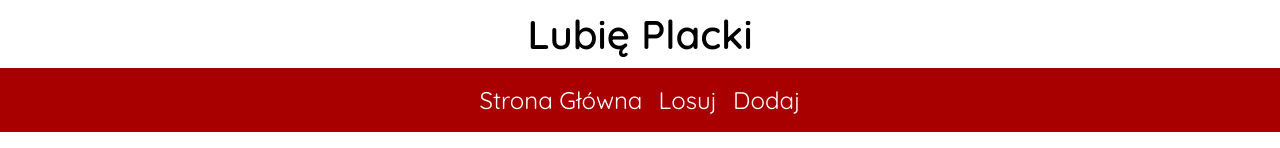
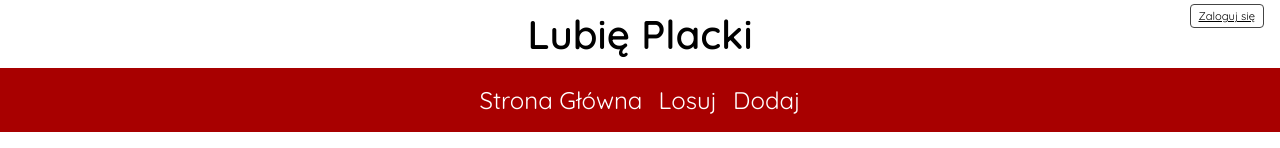
Before and after one commit to krupinskij/lubie-placki-fe, an Angular app: page / in a window 1280 px wide. Shown: the top 148 px of the page. Built offline with nearby package versions, Linux system fonts and the light colour scheme; no server answers.

Commit message:
Add auth

```diff
--- a/src/app/header/header.component.html
+++ b/src/app/header/header.component.html
@@ -1,5 +1,13 @@
 <header>
   <h1>Lubię Placki</h1>
+  <span class="userInfo">
+    @if (me$ | async; as me) {
+    <span>Jesteś zalogowana/y jako {{ me.name }}</span>
+    <a href="http://localhost:8080/auth/logout">Wyloguj się</a>
+    } @else {
+    <a href="http://localhost:8080/auth/login">Zaloguj się</a>
+    }
+  </span>
   <nav>
     <ul>
       @for (item of navItems; track item.name) {
--- a/src/app/header/header.component.scss
+++ b/src/app/header/header.component.scss
@@ -35,3 +35,17 @@ ul {
     text-decoration: underline;
   }
 }
+
+.userInfo {
+  position: absolute;
+  inset: var(--spacing-2) var(--spacing-2) auto auto;
+  font: var(--font-sm);
+
+  a {
+    color: var(--color-text-primary) !important;
+    margin: var(--spacing-2);
+    padding: var(--spacing-1) var(--spacing-2);
+    border-radius: var(--spacing-1);
+    border: 1px solid var(--color-border);
+  }
+}
--- a/src/app/header/header.component.ts
+++ b/src/app/header/header.component.ts
@@ -1,6 +1,10 @@
-import { Component, signal } from '@angular/core';
+import { Component, inject } from '@angular/core';
 import { NavItem } from './header.model';
-import { RouterLink, RouterLinkActive, RouterOutlet } from '@angular/router';
+import { RouterLink, RouterLinkActive } from '@angular/router';
+import { Observable } from 'rxjs';
+import { API } from '../../model';
+import { AuthService } from '../../services/auth.service';
+import { AsyncPipe } from '@angular/common';
 
 export const nav: NavItem[] = [
   {
@@ -19,10 +23,17 @@ export const nav: NavItem[] = [
 
 @Component({
   selector: 'layout-header',
-  imports: [RouterLink, RouterLinkActive],
+  imports: [RouterLink, RouterLinkActive, AsyncPipe],
   templateUrl: './header.component.html',
   styleUrl: './header.component.scss',
 })
 export class LayoutHeader {
+  me$!: Observable<API.User | null | undefined>;
+  private authService = inject(AuthService);
+
   navItems = nav;
+
+  constructor() {
+    this.me$ = this.authService.getMe();
+  }
 }
--- a/src/components/card/card.component.html
+++ b/src/components/card/card.component.html
@@ -13,6 +13,7 @@
       <span class="time"
         >{{ recipe()?.time?.value }} {{ recipe()?.time?.unit }}</span
       >
+      <span class="author">{{ recipe()?.author?.name }}</span>
     </header>
   </a>
 </section>
--- a/src/model.ts
+++ b/src/model.ts
@@ -3,7 +3,9 @@ import { z } from 'zod';
 export namespace API {
   export const UserSchema = z.object({
     id: z.string(),
-    username: z.string(),
+    githubId: z.number(),
+    login: z.string(),
+    name: z.string(),
   });
   export type User = z.infer<typeof UserSchema>;
 
--- a/src/pages/recipe/recipe.component.html
+++ b/src/pages/recipe/recipe.component.html
@@ -3,6 +3,7 @@
   <header>
     <h1>{{ recipe.title }}</h1>
     <span class="time">{{ recipe.time.value }} {{ recipe.time.unit }}</span>
+    <span class="author">{{ recipe.author.name }}</span>
   </header>
   <section class="image">
     <img
--- a/src/pages/recipe/recipe.component.scss
+++ b/src/pages/recipe/recipe.component.scss
@@ -3,6 +3,11 @@ article {
   flex-direction: column;
   gap: var(--spacing-6);
   align-items: center;
+}
+
+header {
+  display: flex;
+  flex-direction: column;
 }
 
 header,
--- /dev/null
+++ b/src/services/auth.service.ts
@@ -0,0 +1,15 @@
+import { HttpClient } from '@angular/common/http';
+import { inject, Injectable } from '@angular/core';
+import { map, Observable } from 'rxjs';
+import { API } from '../model';
+
+@Injectable({ providedIn: 'root' })
+export class AuthService {
+  private http = inject(HttpClient);
+
+  getMe(): Observable<API.User | null> {
+    return this.http
+      .get(`http://localhost:8080/auth/me`, { withCredentials: true })
+      .pipe(map((r) => API.UserSchema.nullable().parse(r)));
+  }
+}
--- a/src/services/image.service.ts
+++ b/src/services/image.service.ts
@@ -11,7 +11,7 @@ export class ImageService {
 
   uploadImage(formData: FormData): Observable<z.infer<typeof IdSchema>> {
     return this.http
-      .post(`http://localhost:8080/images`, formData)
+      .post(`http://localhost:8080/images`, formData, { withCredentials: true })
       .pipe(map((r) => IdSchema.parse(r)));
   }
 }
--- a/src/services/recipe.service.ts
+++ b/src/services/recipe.service.ts
@@ -13,19 +13,19 @@ export class RecipeService {
 
   getAllRecipes(): Observable<API.Recipe[]> {
     return this.http
-      .get(`http://localhost:8080/recipes`)
+      .get(`http://localhost:8080/recipes`, { withCredentials: true })
       .pipe(map((r) => z.array(API.RecipeSchema).parse(r)));
   }
 
   getRecipe(id: string): Observable<API.Recipe> {
     return this.http
-      .get(`http://localhost:8080/recipes/${id}`)
+      .get(`http://localhost:8080/recipes/${id}`, { withCredentials: true })
       .pipe(map((r) => API.RecipeSchema.parse(r)));
   }
 
   getRandomId(): Observable<Pick<API.Recipe, 'id'>> {
     return this.http
-      .get(`http://localhost:8080/recipes/random`)
+      .get(`http://localhost:8080/recipes/random`, { withCredentials: true })
       .pipe(map((r) => IdSchema.parse(r)));
   }
 
@@ -33,7 +33,9 @@ export class RecipeService {
     recipe: DeepPartial<API.Recipe>
   ): Observable<Pick<API.Recipe, 'id'>> {
     return this.http
-      .post(`http://localhost:8080/recipes`, CreateRecipeSchema.parse(recipe))
+      .post(`http://localhost:8080/recipes`, CreateRecipeSchema.parse(recipe), {
+        withCredentials: true,
+      })
       .pipe(map((r) => IdSchema.parse(r)));
   }
 }
```
